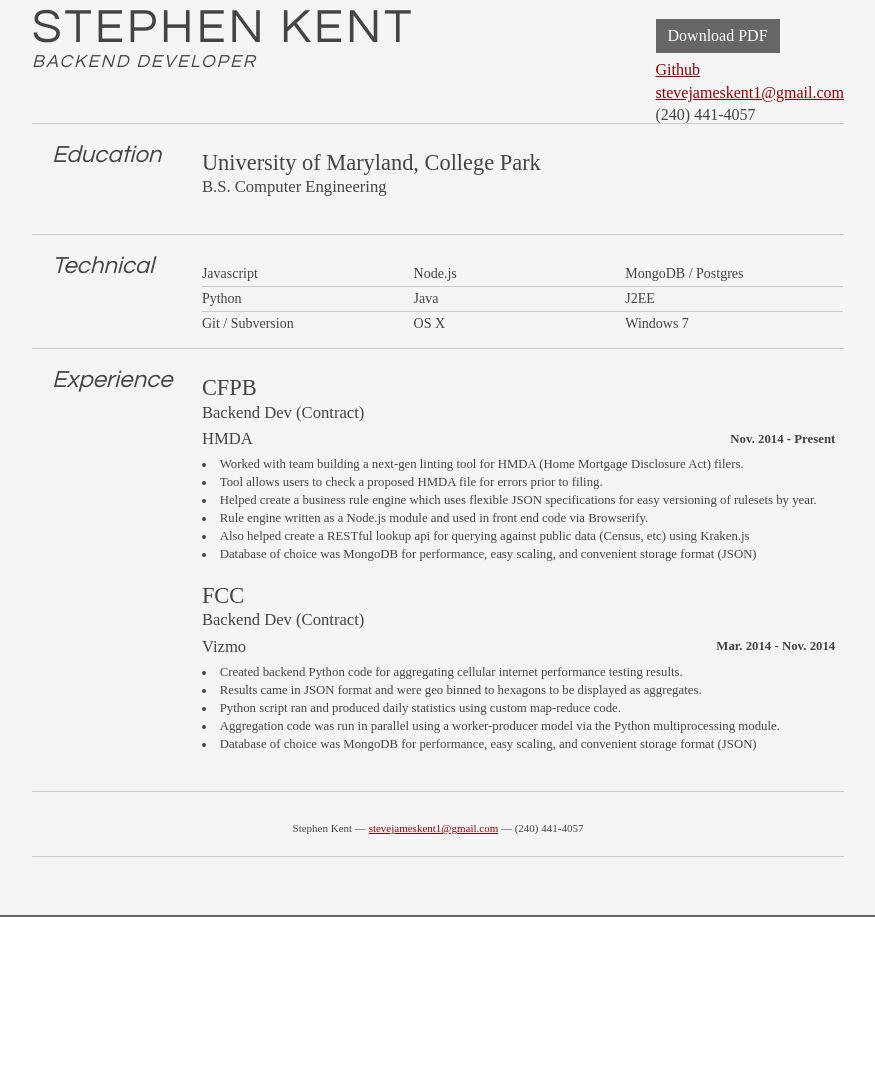
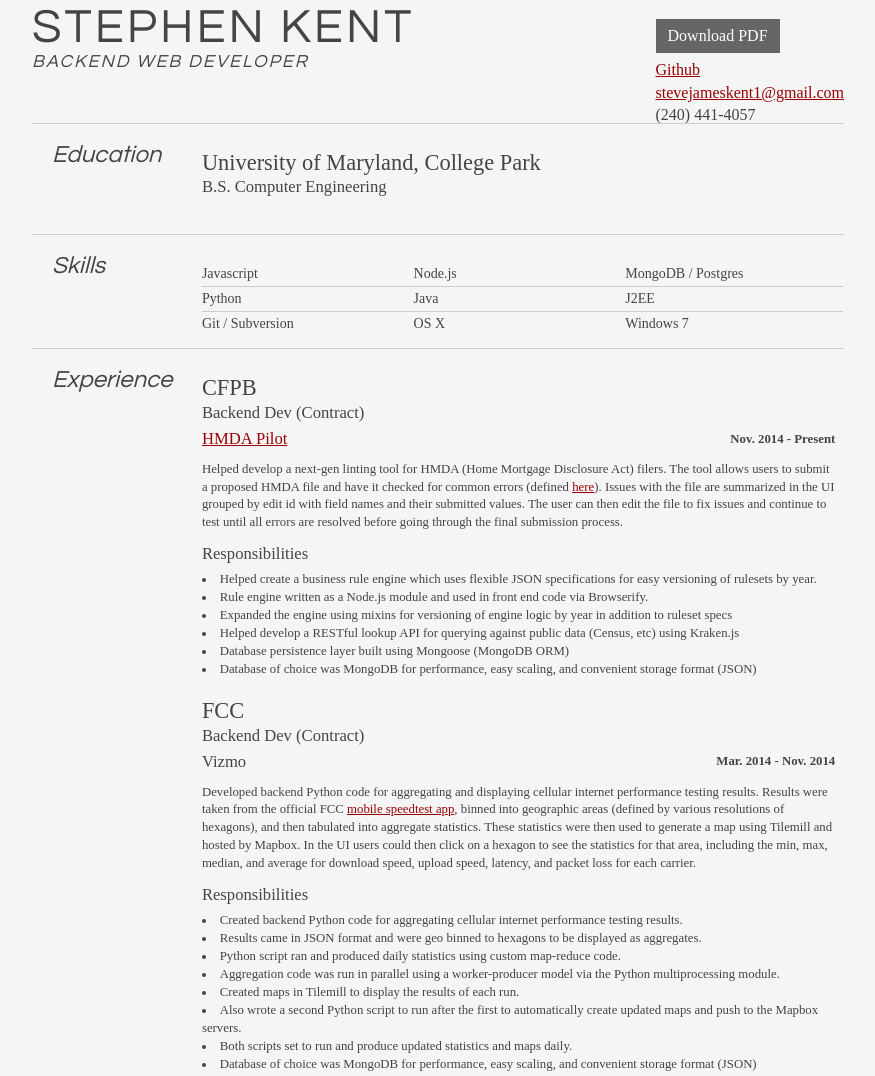
Before and after one commit to stevejameskent/resume, a plain HTML site: page index.html in a window 1280 px wide. Shown: the part 77-1153 px from the top of the page, without its empty margins (202-1077 px from the left). Before the commit the page ends 1026 px from the top, so only its background shows below. Drawn offline with Linux system fonts and the light colour scheme.

Commit message:
Update resume with a few new things, add a gitignore

```diff
--- a/index.html
+++ b/index.html
@@ -3,7 +3,7 @@
 <head>
 <meta charset="utf-8">
 
-<title>Stephen Kent | Backend Developer</title>
+<title>Stephen Kent | Backend Web Developer</title>
 <style type="text/css">
 
 article,
@@ -613,7 +613,7 @@ dl em {
     <div class="resume">
         <h1>Stephen Kent</h1>
 
-<h2>Backend Developer</h2>
+<h2>Backend Web Developer</h2>
 
 <p><br></p>
 
@@ -635,7 +635,7 @@ dl em {
 
 <hr />
 
-<h3 id="technical">Technical</h3>
+<h3 id="technical">Skills</h3>
 
 <ol>
 <li>Javascript</li>
@@ -656,13 +656,15 @@ dl em {
 <dl>
 <dt>CFPB</dt>
 <dd><em>Backend Dev (Contract)</em>
-<em>HMDA</em>
+<em><a href='http://hmda-pilot.ec2.devis.com/'>HMDA Pilot</a></em>
 <strong>Nov. 2014 - Present</strong>
-  <li>Worked with team building a next-gen linting tool for HMDA (Home Mortgage Disclosure Act) filers.</li>
-  <li>Tool allows users to check a proposed HMDA file for errors prior to filing.</li>
+<p>Helped develop a next-gen linting tool for HMDA (Home Mortgage Disclosure Act) filers. The tool allows users to submit a proposed HMDA file and have it checked for common errors (defined <a href='https://www.ffiec.gov/hmda/edits.htm'>here</a>). Issues with the file are summarized in the UI grouped by edit id with field names and their submitted values. The user can then edit the file to fix issues and continue to test until all errors are resolved before going through the final submission process.</p>
+  <em>Responsibilities</em>
   <li>Helped create a business rule engine which uses flexible JSON specifications for easy versioning of rulesets by year.</li>
   <li>Rule engine written as a Node.js module and used in front end code via Browserify.</li>
-  <li>Also helped create a RESTful lookup api for querying against public data (Census, etc) using Kraken.js</li>
+  <li>Expanded the engine using mixins for versioning of engine logic by year in addition to ruleset specs</li>
+  <li>Helped develop a RESTful lookup API for querying against public data (Census, etc) using Kraken.js</li>
+  <li>Database persistence layer built using Mongoose (MongoDB ORM)</li>
   <li>Database of choice was MongoDB for performance, easy scaling, and convenient storage format (JSON)</li>
 </dd>
 
@@ -670,10 +672,15 @@ dl em {
 <dd><em>Backend Dev (Contract)</em>
 <em>Vizmo</em>
 <strong>Mar. 2014 - Nov. 2014</strong>
+<p>Developed backend Python code for aggregating and displaying cellular internet performance testing results. Results were taken from the official FCC <a href='https://play.google.com/store/apps/details?id=com.samknows.fcc'>mobile speedtest app</a>, binned into geographic areas (defined by various resolutions of hexagons), and then tabulated into aggregate statistics. These statistics were then used to generate a map using Tilemill and hosted by Mapbox. In the UI users could then click on a hexagon to see the statistics for that area, including the min, max, median, and average for download speed, upload speed, latency, and packet loss for each carrier.</p>
+  <em>Responsibilities</em>
   <li>Created backend Python code for aggregating cellular internet performance testing results.</li>
   <li>Results came in JSON format and were geo binned to hexagons to be displayed as aggregates.</li>
   <li>Python script ran and produced daily statistics using custom map-reduce code.</li>
   <li>Aggregation code was run in parallel using a worker-producer model via the Python multiprocessing module.</li>
+  <li>Created maps in Tilemill to display the results of each run.</li>
+  <li>Also wrote a second Python script to run after the first to automatically create updated maps and push to the Mapbox servers.</li>
+  <li>Both scripts set to run and produce updated statistics and maps daily.</li>
   <li>Database of choice was MongoDB for performance, easy scaling, and convenient storage format (JSON)</li>
 </dd>
 </dl>
```
Also changed, not shown: 2 other files.
